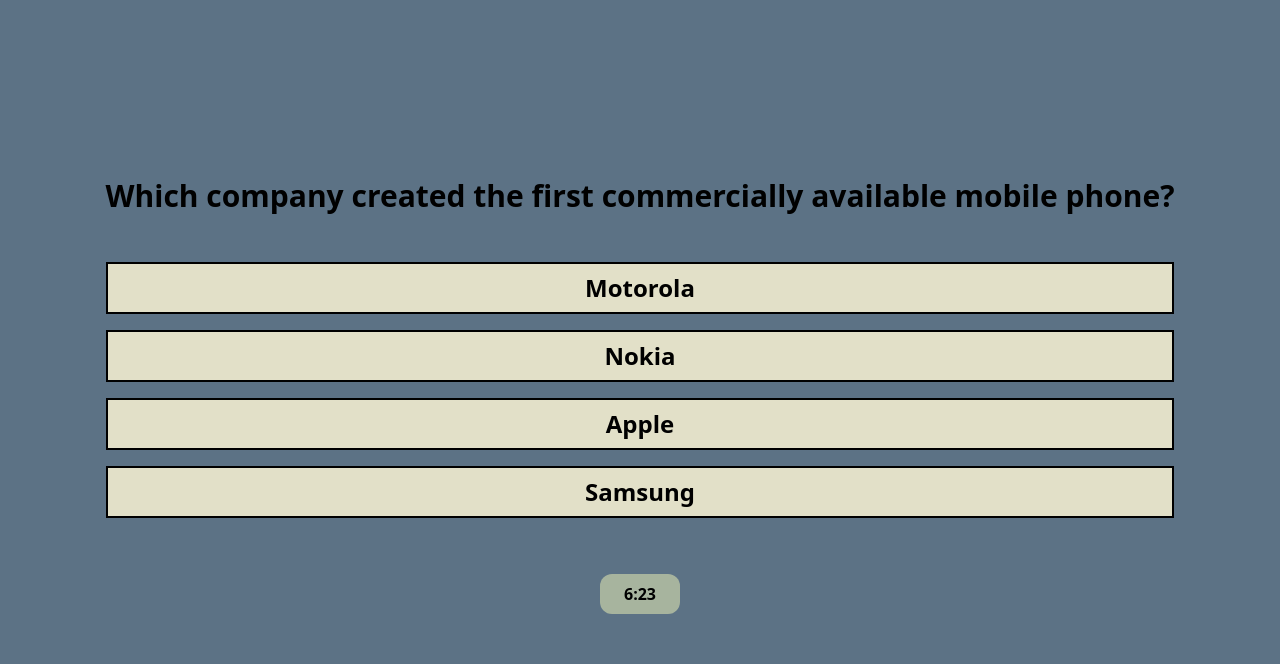
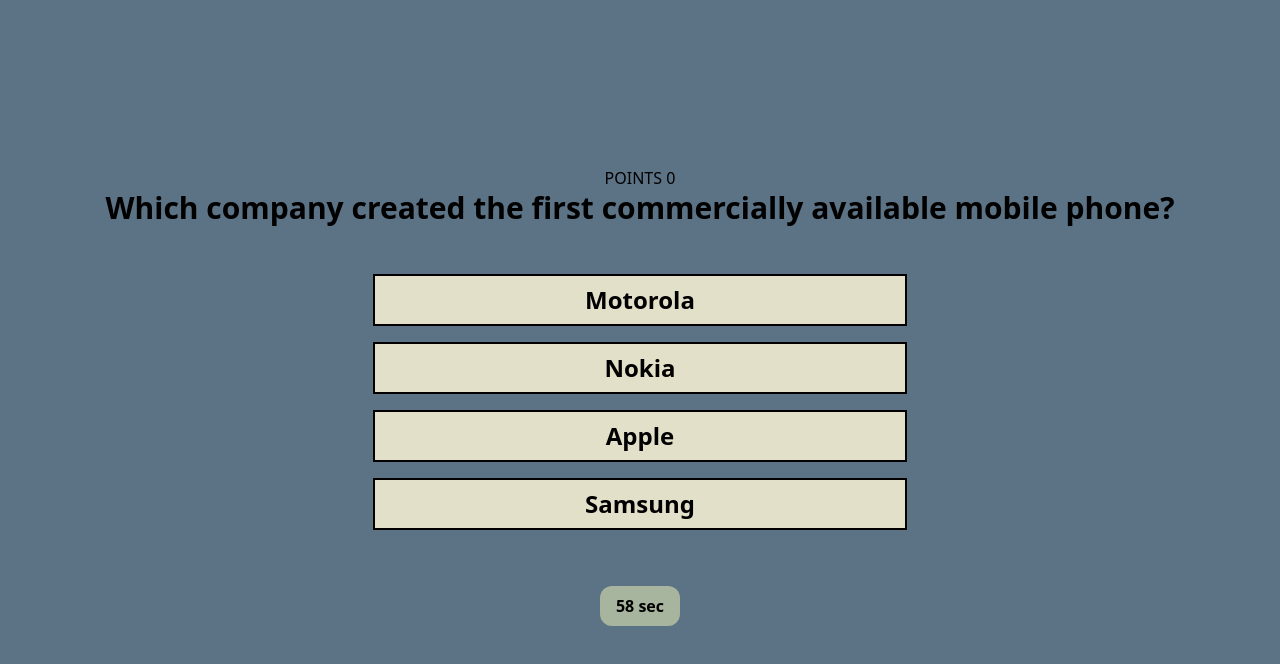
Before and after one commit to MihaitaNicolaescu/MindSpark, a React (Vite) app: page / in a window 1280 px wide. Both pictures are taken after a click on the button "Start Quiz". Shown: the top 664 px of the page. Built offline with nearby package versions, Linux system fonts and the light colour scheme; data requests are answered from the project's data file.

Commit message:
Implemented multiple components

```diff
--- a/src/App.jsx
+++ b/src/App.jsx
@@ -6,7 +6,7 @@
 function App() {
 
   const [quizStart, setQuizStart] = useState(false)
-
+  const [score, setScore] = useState(0);
 
 
   if(quizStart === false){
@@ -21,7 +21,7 @@
     return (
       <>
         <div className='flex flex-row min-h-screen justify-center items-center bg-[#5C7285]'>
-          <Question />
+          <Question quizStart={quizStart} setQuizStart={setQuizStart} />
         </div>
       </>
     )
--- a/src/components/Question.jsx
+++ b/src/components/Question.jsx
@@ -1,54 +1,106 @@
 import axios from "axios";
-import { useEffect, useState } from "react";
+import { useEffect, useReducer } from "react";
 import Answer from "./Question/Answer";
+import Timer from "./Timer";
+import Finished from "./Results/Finished";
+import TimeIsUp from "./Results/TimeIsUp";
 
-function Question(){
-    const [data, setData] = useState([]);
-    const [contor, setContor] = useState(0);
-    const [answerSelected, setAnswerSelected] = useState(null);
+const initialState = {
+  data: [],
+  contor: 0,
+  answer: null,
+  started: false,
+  endReason: "notStarted",
+  points: 0,
+};
 
-    useEffect(function () {
+function Question({quizStart, setQuizStart}){
+    const [state, dispatch] = useReducer(reducer, initialState);
+
+      useEffect(function () {
           axios.get("http://localhost:8789/quiz").then((response) => {
-            setData(response.data);
+            dispatch({type: "setData", payload: response.data});
+            dispatch({type: "setStarted", payload: true});
             console.log(response.data);
           })
       }, []);
 
+      useEffect(() => {
+        if (state.contor >= state.data.length) {
+          dispatch({type: "setEndReason", payload: "finished"});
+          dispatch({type: "setStarted", payload: false});
+        }
+      }, [state.contor])
+
+
       function nextQuestion(){
-        setContor(contor + 1);
-        setAnswerSelected(null);
+        if(state.data[state.contor].answers[state.answer] === state.data[state.contor].correct_answer){
+          dispatch({type: "increasePoints", payload: state.data[state.contor].points});
+        }
+        dispatch({type: "setContor", payload: state.contor + 1});
+        dispatch({type: "setAnswer", payload: null});
       }
 
-      if(data.length > 0 && contor < data.length){
+      function stopQuiz(endReason){
+        dispatch({type: "setStarted", payload: false});
+        dispatch({type: "setEndReason", payload: endReason});
+        setQuizStart(false);
+      }
+
+      function showResult(){
+        switch(state.endReason){
+          case "finished":
+            return <Finished/>;
+          case "timeIsUp":
+            return <TimeIsUp/>;
+        }
+      }
+
+      if(state.data.length > 0 && state.contor < state.data.length){
         return(
         <div className="grid place-items-center">
+          <h2>POINTS {state.points}</h2>
             <div className="grid place-items-center">
-                <p className="text-3xl font-bold mb-10">{data[contor].question}</p>
-                <Answer option={data[contor].answers[0]} isChecked={answerSelected === 0} onClick={() => {setAnswerSelected(0)}} />
-                <Answer option={data[contor].answers[1]} isChecked={answerSelected === 1} onClick={() => {setAnswerSelected(1)}} />
-                <Answer option={data[contor].answers[2]} isChecked={answerSelected === 2} onClick={() => {setAnswerSelected(2)}} />
-                <Answer option={data[contor].answers[3]} isChecked={answerSelected === 3} onClick={() => {setAnswerSelected(3)}} />
+                <p className="text-3xl font-bold mb-10">{state.data[state.contor].question}</p>
+                <Answer option={state.data[state.contor].answers[0]} isChecked={state.answer === 0} onClick={() => dispatch({type: "setAnswer", payload: 0})} />
+                <Answer option={state.data[state.contor].answers[1]} isChecked={state.answer === 1} onClick={() => dispatch({type: "setAnswer", payload: 1})} />
+                <Answer option={state.data[state.contor].answers[2]} isChecked={state.answer === 2} onClick={() => dispatch({type: "setAnswer", payload: 2})} />
+                <Answer option={state.data[state.contor].answers[3]} isChecked={state.answer === 3} onClick={() => dispatch({type: "setAnswer", payload: 3})} />
             </div>
             <div className="flex justify-center items-center gap-4 mt-10">
-            <p className="bg-[#A7B49E] w-20 font-xl text-center font-bold p-2 rounded-xl m-2">6:23</p>
-            {answerSelected !== null && (
+            <p className="bg-[#A7B49E] w-20 font-xl text-center font-bold p-2 rounded-xl m-2"><Timer started={state.started} stopQuiz={stopQuiz}/></p>
+            {state.answer !== null && (
                 <button
                     className="bg-[#A7B49E] w-20 font-xl text-center font-bold hover:cursor-pointer hover:bg-[#818C78] p-2 rounded-xl"
-                    onClick={() => nextQuestion()}
-                >
+                    onClick={() => nextQuestion()}>
                     Next
                 </button>
             )}
             </div>
         </div>
         )
-      } else if(contor >= data.length){
-        return (
-            <>
-                <button onClick={() => {window.location.reload(true)}}>Restart QUIZ</button>
-            </>
-        )
+      } else if(state.contor >= state.data.length){
+        return showResult();
       }
 }
 
+function reducer(state, action) {
+  switch(action.type){
+    case "setData":
+      return {...state, data: action.payload};
+    case "setContor":
+      return {...state, contor: action.payload};
+    case "setAnswer":
+      return {...state, answer: action.payload};
+    case "setStarted":
+      return {...state, started: action.payload};
+    case "setEndReason":
+      return {...state, endReason: action.payload};
+    case "increasePoints":
+      return {...state, points: state.points + action.payload }
+    default:
+      throw new Error ("Unknow action!");
+  }
+}
+
 export default Question;
--- a/src/components/Question/Answer.jsx
+++ b/src/components/Question/Answer.jsx
@@ -1,6 +1,6 @@
 function Answer({option, isChecked, onClick}){
     return (
-        <div onClick={onClick} className={`hover:bg-[#818C78] hover:cursor-pointer font-semibold text-2xl m-2 p-2 w-full text-center border-2 ${isChecked ? 'ml-8 bg-[#818C78]' : 'bg-[#E2E0C8]'}`}>
+        <div onClick={onClick} className={`hover:bg-[#818C78] hover:cursor-pointer font-semibold text-2xl m-2 p-2 w-1/2  text-center border-2 ${isChecked ? 'ml-8 bg-[#818C78]' : 'bg-[#E2E0C8]'}`}>
             {option}
         </div>
     )
--- /dev/null
+++ b/src/components/Results/Finished.jsx
@@ -0,0 +1,7 @@
+function Finished(){
+    return(
+        <><p>finish</p></>
+    )
+}
+
+export default Finished;
--- /dev/null
+++ b/src/components/Results/TimeIsUp.jsx
@@ -0,0 +1,7 @@
+function TimeIsUp() {
+    return (
+        <>Time Is Up</>
+    )
+}
+
+export default TimeIsUp;
--- /dev/null
+++ b/src/components/Timer.jsx
@@ -0,0 +1,46 @@
+import { useEffect, useReducer, useRef } from "react";
+
+const initialState = {
+    remainingTime: 60,
+}
+
+function Timer({started, stopQuiz}) {
+
+    const [state, dispatch] = useReducer(reducer, initialState);
+    const intervalRef = useRef(null);
+
+    useEffect(() => {
+        if(started === true && intervalRef.current === null){
+            intervalRef.current = setInterval(() => {
+                dispatch({type: "decrementTime"});
+            }, 1000);
+
+            return () => clearInterval(intervalRef);
+        }
+    }, [started]);
+
+    useEffect(() => {
+        if(state.remainingTime <= 0){
+            clearInterval(intervalRef.current);
+            stopQuiz("noTime");
+        }
+    }, [state.remainingTime])
+
+
+    return <>
+        {state.remainingTime} sec
+    </>
+}
+
+function reducer(state, action){
+    switch(action.type){
+        case "setRemainingTime":
+            return {...state, remainingTime: action.payload};
+        case "decrementTime":
+            return {...state, remainingTime: state.remainingTime > 0 ? state.remainingTime - 1 : 0};
+        default:
+            throw new Error("Ivalid timer action!");
+    }
+}
+
+export default Timer;
```
